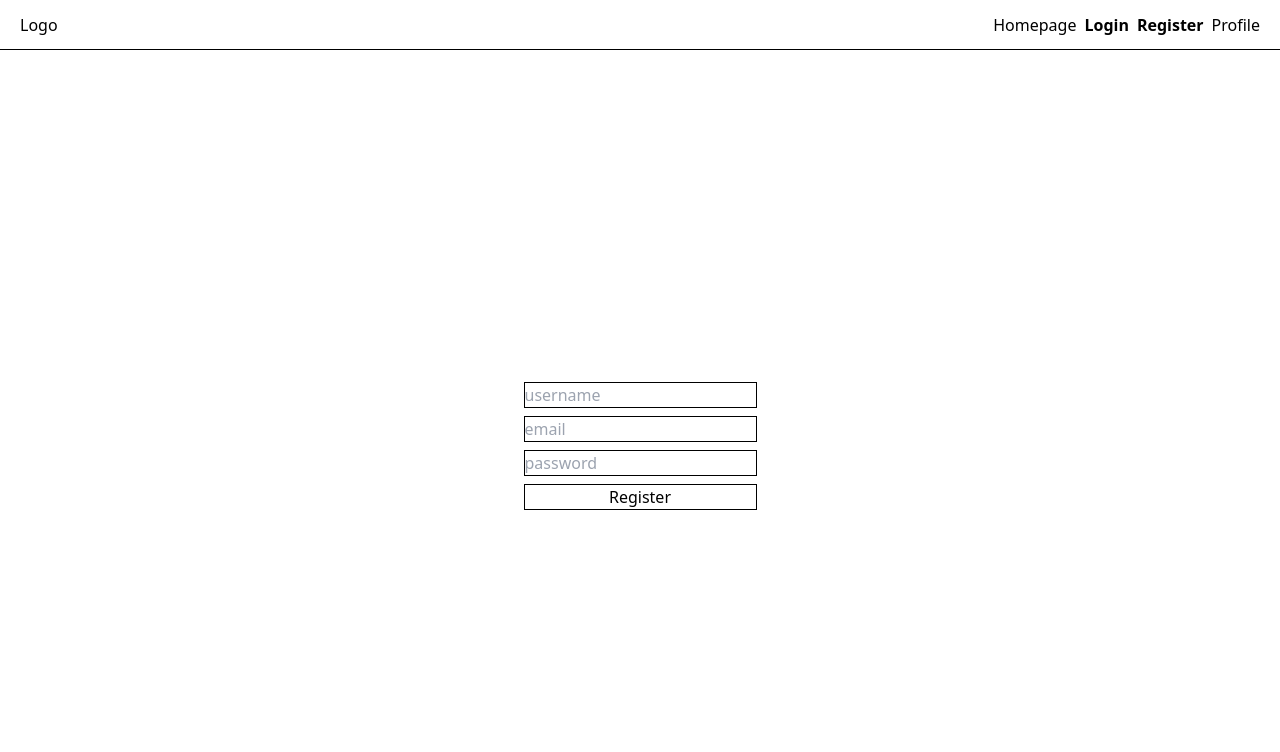
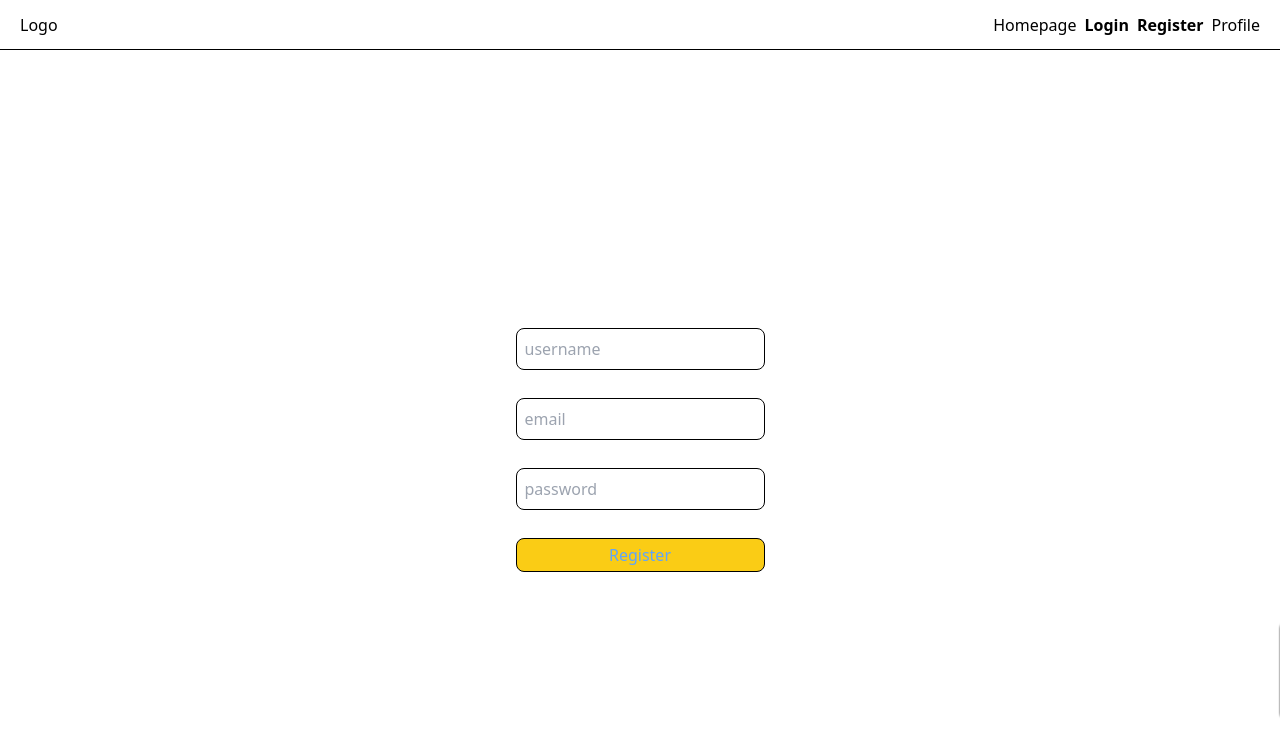
Before and after one commit to volkanfilazi/raffle-lottery-frontend, a Vue app: page /register in a window 1280 px wide. Shown: the top 752 px of the page. Built offline with nearby package versions, Linux system fonts and the light colour scheme; no server answers.

Commit message:
login - register
added login and register error and success message animation

```diff
--- a/package.json
+++ b/package.json
@@ -17,6 +17,7 @@
     "vue-router": "^4.2.0"
   },
   "devDependencies": {
+    "@iconify/vue": "^4.1.1",
     "@types/node": "^20.1.5",
     "@vitejs/plugin-vue": "^4.1.0",
     "autoprefixer": "^10.4.14",
--- /dev/null
+++ b/src/components/base/V-Button.vue
@@ -0,0 +1,28 @@
+<script setup lang="ts">
+import { promiseTimeout } from '@vueuse/shared';
+import { ref } from 'vue';
+import { Icon } from '@iconify/vue';
+
+const isLoading = ref(false)
+const clicked = async () => {
+  isLoading.value = true
+  await promiseTimeout(3000)
+  isLoading.value = false
+}
+
+</script>
+
+<template>
+  <button @click.self="clicked()" :disabled="isLoading"
+    class="flex justify-center items-center bg-yellow-400 bg-transparent border-[1px] border-black min-w-[150px] min-h-[34px] hover:bg-yellow-300 transition-all ease-in duration-100 hover:text-black p-1 rounded-lg text-blue-400">
+    <Icon v-if="isLoading" icon="eos-icons:bubble-loading" color="black" class="text-black" />
+    <slot v-else></slot>
+  </button>
+</template>
+
+<style scoped>
+:disabled {
+  opacity: 0.50;
+  pointer-events: none
+}
+</style>
--- /dev/null
+++ b/src/components/base/V-Input.vue
@@ -0,0 +1,46 @@
+
+<script setup lang="ts">
+import { computed } from "@vue/runtime-core"
+
+export interface Props {
+  modelValue: string | number,
+  typeValue: "string" | "number" | "password",
+  placeValue: string
+}
+
+export interface Emits {
+  (e: 'update:modelValue', value: string | number): void
+}
+
+const probs = defineProps<Props>()
+
+const emit = defineEmits<Emits>()
+
+const value = computed({
+  get() {
+    return probs.modelValue
+  },
+  set(value: string | number) {
+    emit("update:modelValue", value)
+  }
+})
+
+const inputValue = computed({
+  get() {
+    return value.value
+  },
+  set(value) {
+    if (probs.typeValue === "number") {
+      value = Number(value)
+    }
+    emit("update:modelValue", value)
+  }
+})
+
+
+</script>
+<template>
+  <input v-model="inputValue"
+    class="border-[1px] text-black mb-5 focus:border-blue-600 outline-none border-black bg-transparent p-2 rounded-lg border-"
+    :type="typeValue" :placeholder="placeValue">
+</template>
--- a/src/pages/Login.vue
+++ b/src/pages/Login.vue
@@ -2,6 +2,8 @@
 import { ref } from 'vue';
 import { useUserStore } from '../store/UserStore';
 import { useRouter } from "vue-router";
+import VInput from "../components/base/V-Input.vue"
+import VButton from "../components/base/V-Button.vue"
 
 const router = useRouter();
 
@@ -10,6 +12,7 @@ const email = ref<string>('')
 const password = ref<string>('')
 const loading = ref<boolean>(false)
 
+const drawerToogle = ref(false)
 
 async function login() {
   const response = await userStore.login(email.value, password.value)
@@ -20,35 +23,36 @@ async function login() {
     }
     loading.value = false
   }, 2000)
+  if (userStore.loginErrorMessage) {
+    drawerToogle.value = true
+    setTimeout(() => {
+      drawerToogle.value = false
+    }, 2000)
+  }
+  if(userStore.loginSuccessMessage){
+    drawerToogle.value = true
+    setTimeout(() =>{
+      drawerToogle.value = false
+    },2000)
+  }
 }
 </script>
 
 <template>
   <div class="flex h-full justify-center items-center w-full">
     <div class="flex flex-col gap-2">
-      <input class="border-[1px] border-black" type="text" placeholder="email" v-model="email">
-      <input class="border-[1px] border-black" type="text" placeholder="password" v-model="password">
-      <button @click="login()"
-        class="border-[1px] rounded-lg pr-5 pl-5 border-yellow-400 p-2 text-black"><span v-if="!loading">Login</span><span
-          v-if="loading">
-          <div role="status">
-            <svg aria-hidden="true" class="w-8 h-8 text-gray-200 animate-spin dark:text-gray-600 fill-blue-600"
-              viewBox="0 0 100 101" fill="none" xmlns="http://www.w3.org/2000/svg">
-              <path
-                d="M100 50.5908C100 78.2051 77.6142 100.591 50 100.591C22.3858 100.591 0 78.2051 0 50.5908C0 22.9766 22.3858 0.59082 50 0.59082C77.6142 0.59082 100 22.9766 100 50.5908ZM9.08144 50.5908C9.08144 73.1895 27.4013 91.5094 50 91.5094C72.5987 91.5094 90.9186 73.1895 90.9186 50.5908C90.9186 27.9921 72.5987 9.67226 50 9.67226C27.4013 9.67226 9.08144 27.9921 9.08144 50.5908Z"
-                fill="currentColor" />
-              <path
-                d="M93.9676 39.0409C96.393 38.4038 97.8624 35.9116 97.0079 33.5539C95.2932 28.8227 92.871 24.3692 89.8167 20.348C85.8452 15.1192 80.8826 10.7238 75.2124 7.41289C69.5422 4.10194 63.2754 1.94025 56.7698 1.05124C51.7666 0.367541 46.6976 0.446843 41.7345 1.27873C39.2613 1.69328 37.813 4.19778 38.4501 6.62326C39.0873 9.04874 41.5694 10.4717 44.0505 10.1071C47.8511 9.54855 51.7191 9.52689 55.5402 10.0491C60.8642 10.7766 65.9928 12.5457 70.6331 15.2552C75.2735 17.9648 79.3347 21.5619 82.5849 25.841C84.9175 28.9121 86.7997 32.2913 88.1811 35.8758C89.083 38.2158 91.5421 39.6781 93.9676 39.0409Z"
-                fill="currentFill" />
-            </svg>
-            <span class="sr-only">Loading...</span>
-          </div>
-        </span></button>
+      <VInput placeValue="email" typeValue="string" v-model="email"></VInput>
+      <VInput placeValue="password" typeValue="password" v-model="password"></VInput>
+      <VButton @click="login()">Login</VButton>
     <p class="text-black">You dont have account? <span class="text-red-500 cursor-pointer"
         @click="router.push({ name: 'register'})">Register</span></p>
-    <div>
-      <p class="text-green-500" v-if="userStore.loginSuccessMessage">{{ userStore.loginSuccessMessage }}</p>
-      <p class="text-red-500" v-if="userStore.loginErrorMessage">{{ userStore.loginErrorMessage }}</p>
+  </div>
+  <div class="flex z-[120]">
+    <div
+      class="fixed bottom-0 right-0 flex flex-col rounded-lg bg-red-500 shadow-sm shadow-black justify-center items-center z-40 w-64 sm-w-64 md:w-[250px] md:h-[100px] mb-20 ml-2 transition-transform duration-500 transform"
+      :class="{ 'translate-x-full': !drawerToogle, 'translate-x-0 mr-2 bg-red-500': drawerToogle, 'translate-x-0 mb-2 bg-green-500': userStore.loginSuccessMessage }">
+      <p v-if="userStore.loginErrorMessage" class="transition-all duration-500 text-white">{{ userStore.loginErrorMessage }}</p>
+      <p v-if="userStore.loginSuccessMessage" class="transition-all duration-500 text-white">{{ userStore.loginSuccessMessage }}</p>
     </div>
   </div>
 </div></template>
--- a/src/pages/Register.vue
+++ b/src/pages/Register.vue
@@ -1,28 +1,48 @@
 <script setup lang="ts">
 import { ref } from 'vue';
 import { useUserStore } from '../store/UserStore';
+import VInput from '../components/base/V-Input.vue';
+import VButton from '../components/base/V-Button.vue'
 
 const userStore = useUserStore()
 const username = ref<string>('')
 const email = ref<string>('')
 const password = ref<string>('')
 
-  async function register(){
-    const response = await userStore.register(username.value, email.value, password.value)
+const drawerToogle = ref(false)
 
+async function register() {
+  await userStore.register(username.value, email.value, password.value)
+  if (userStore.registerErrorMessage) {
+    drawerToogle.value = true
+    setTimeout(() => {
+      drawerToogle.value = false
+    }, 2000)
+  }
+  if(userStore.registerSuccessMessage){
+    drawerToogle.value = true
+    setTimeout(() =>{
+      drawerToogle.value = false
+    },2000)
+  }
 }
 </script>
 <template>
   <div class="flex h-full justify-center items-center w-full">
     <div class="flex flex-col gap-2">
-      <input class="border-[1px] border-black" type="text" placeholder="username" v-model="username">
-      <input class="border-[1px] border-black" type="text" placeholder="email" v-model="email">
-      <input class="border-[1px] border-black" type="text" placeholder="password" v-model="password">
-      <button @click="register()" class="border-[1px] border-black">Register</button>
-      <div>
-        <p class="text-green-500" v-if="userStore.registerSuccessMessage">{{ userStore.registerSuccessMessage }}</p>
-        <p class="text-red-500" v-if="userStore.registerErrorMessage">{{ userStore.registerErrorMessage }}</p>
+      <VInput typeValue="string" placeValue="username" v-model="username"></VInput>
+      <VInput typeValue="string" placeValue="email" v-model="email"></VInput>
+      <VInput typeValue="password" placeValue="password" v-model="password"></VInput>
+      <VButton @click="register">Register</VButton>
     </div>
+  </div>
+
+  <div class="flex z-[120]">
+    <div
+      class="fixed bottom-0 right-0 flex flex-col rounded-lg bg-red-500 shadow-sm shadow-black justify-center items-center z-40 w-64 sm-w-64 md:w-[250px] md:h-[100px] mb-20 ml-2 transition-transform duration-500 transform"
+      :class="{ 'translate-x-full': !drawerToogle, 'translate-x-0 mr-2 bg-red-500': drawerToogle, 'translate-x-0 mb-2 bg-green-500': userStore.registerSuccessMessage }">
+      <p v-if="userStore.registerErrorMessage" class="transition-all duration-500 text-white">{{ userStore.registerErrorMessage }}</p>
+      <p v-if="userStore.registerSuccessMessage" class="transition-all duration-500 text-white">{{ userStore.registerSuccessMessage }}</p>
     </div>
   </div>
 </template>
```
Also changed, not shown: 1 other file (tests, documents, lock files or other folders). Lines whose indentation alone changed are shown as unchanged.
